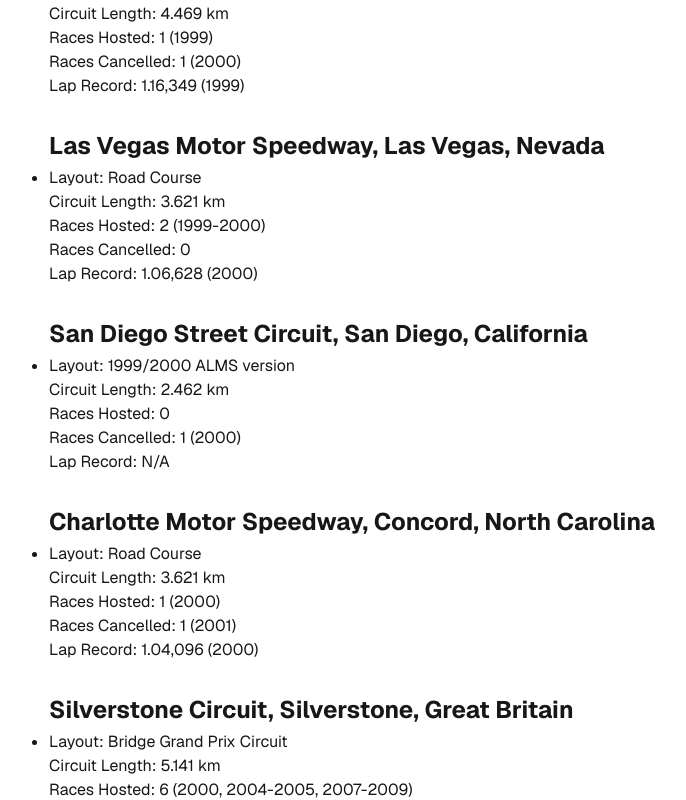
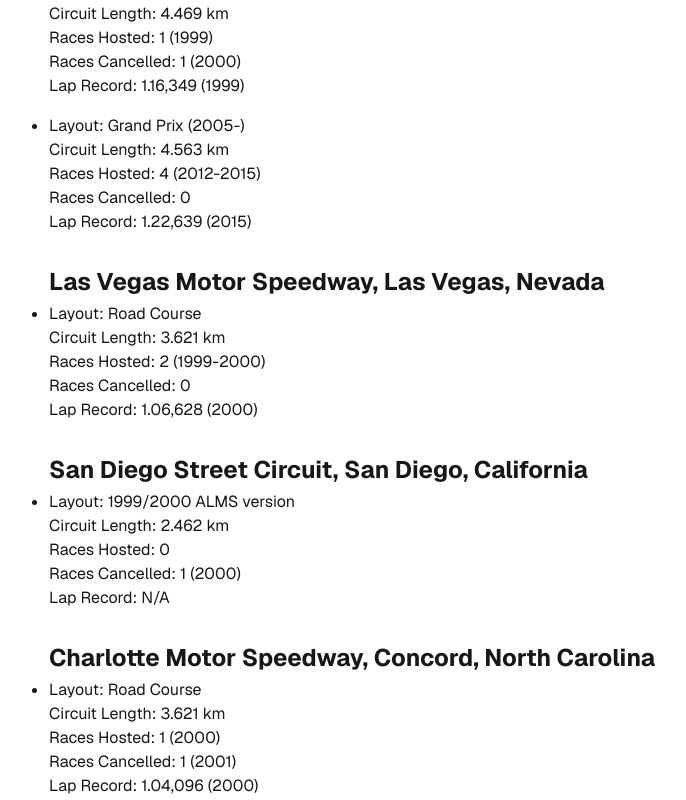
Before and after one commit to RasmusKodehode/sportscar-encyclopedia, a Next.js app: page /the-circuits in a window 1280 px wide. Shown: the part 2686-3486 px from the top of the page, without its empty margins (15-701 px from the left). Built offline with nearby package versions, Linux system fonts and the light colour scheme.

Commit message:
2012 season circuits added

```diff
--- a/app/the-circuits/page.tsx
+++ b/app/the-circuits/page.tsx
@@ -163,6 +163,13 @@
                 <p>Races Hosted: 1 (1999)</p>
                 <p>Races Cancelled: 1 (2000)</p>
                 <p>Lap Record: 1.16,349 (1999)</p>
+              </li>
+              <li>
+                <p>Layout: Grand Prix (2005-)</p>
+                <p>Circuit Length: 4.563 km</p>
+                <p>Races Hosted: 4 (2012-2015)</p>
+                <p>Races Cancelled: 0</p>
+                <p>Lap Record: 1.22,639 (2015)</p>
               </li>
             </ul>
           </div>
@@ -726,6 +733,37 @@
                 <p>Races Cancelled: 0</p>
                 <p>Lap Record: 1.27,750 (2011)</p>
               </li>
+              <li>
+                <p>Layout: 2012 IndyCar layout</p>
+                <p>Circuit Length: 3.283 km</p>
+                <p>Races Hosted: 1 (2012)</p>
+                <p>Races Cancelled: 0</p>
+                <p>Lap Record: 1.25,174 (2012)</p>
+              </li>
+            </ul>
+          </div>
+          <div className="flex flex-col gap-1">
+            <h3>Virginia International Raceway, Alton, Virginia</h3>
+            <ul className="flex flex-col gap-4">
+              <li>
+                <p>Layout: Full Circuit</p>
+                <p>Circuit Length: 5.248 km</p>
+                <p>Races Hosted: 2 (2012-2013)</p>
+                <p>Races Cancelled: 0</p>
+                <p>Lap Record: 1.35,434 (2012)</p>
+              </li>
+            </ul>
+          </div>
+          <div className="flex flex-col gap-1">
+            <h3>Bahrain International Circuit, Sakhir, Bahrain</h3>
+            <ul className="flex flex-col gap-4">
+              <li>
+                <p>Layout: Grand Prix (2005-)</p>
+                <p>Circuit Length: 5.412 km</p>
+                <p>Races Hosted: 4 (2012-2015)</p>
+                <p>Races Cancelled: 0</p>
+                <p>Lap Record: 1.39,670 (2015)</p>
+              </li>
             </ul>
           </div>
         </div>
```
